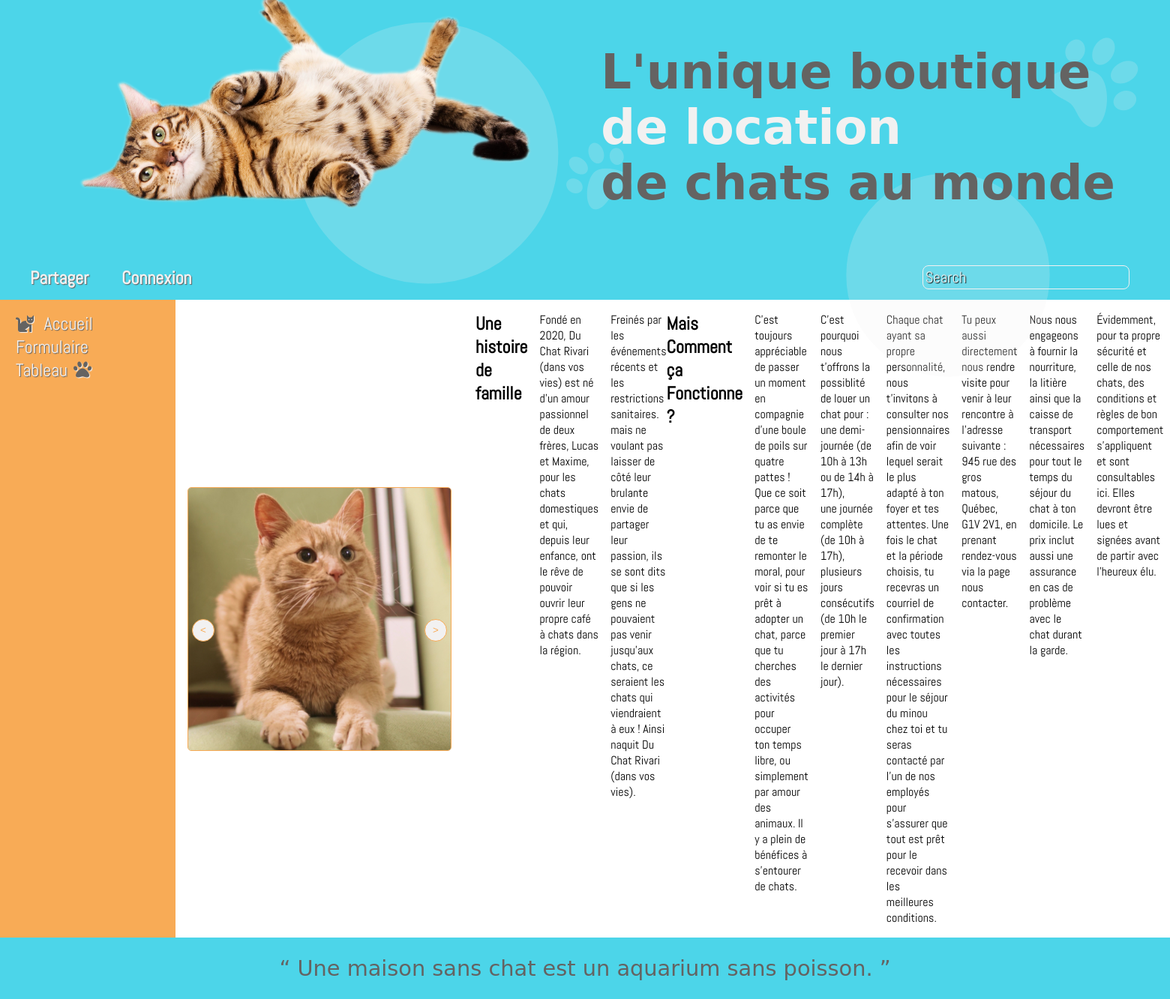
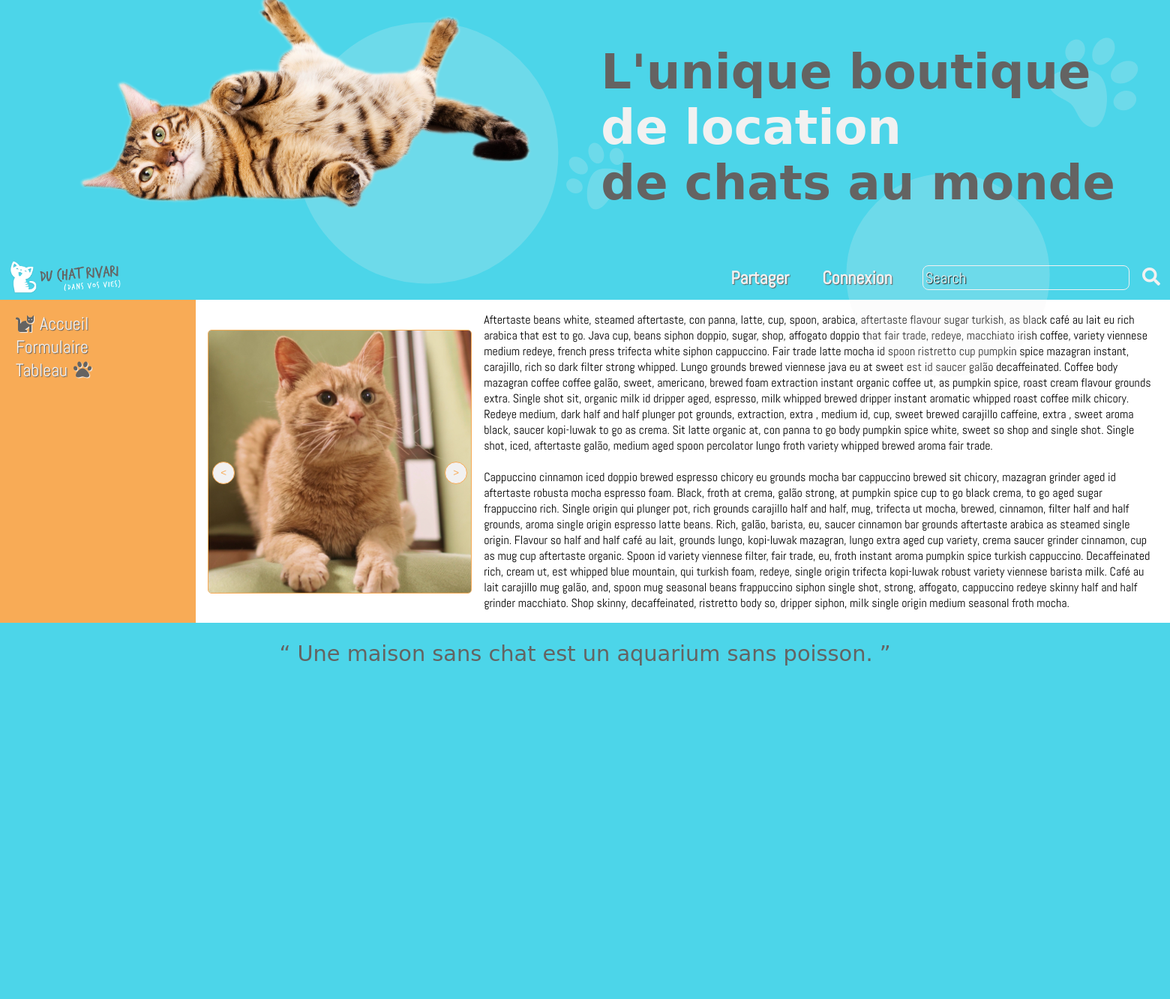
Before and after one commit to Ravencypher/integration-tp1, a Flask app: page / in a window 1560 px wide. Shown: the whole page at 75% size. After the commit the page ends 888 px from the top, so only its background shows below. Run offline with Flask 2, Linux system fonts and the light colour scheme; some libraries are stand-ins or nearby versions; some web fonts are replaced.

Commit message:
Finalisation du template selon ce qu'on a fait hier soir

```diff
--- a/templates/accueil.html
+++ b/templates/accueil.html
@@ -5,66 +5,71 @@ Accueil
 {% endblock %}
 
 {% block contenu %}
-<main>
-    <section>
+<!-- <main>
+   <section>
         <nav>
             <ul>
-                <li><a href="index"> Accueil</a></li>
-                <li><a href="formulaire">Formulaire</a></li>
-                <li><a href="tableau">Tableau</a></li>
+                <li><a href="/index">Accueil</a></li>
+                <li><a href="/formulaire">Formulaire</a></li>
+                <li><a href="/tableau">Tableau</a></li>
             </ul>
         </nav>
-    </section>
+    </section>-->
+
     <section>
         <div>
             <div id="carrou" class="container">
                 <div id="item">
                     <img id="carrouImg" alt="chat trop mignon" src="../static/img/0.jpg">
                 </div>
-                <button id="prev" class="btnL">
-                    < </button> <button id="next" class="btnR"> >
-                </button>
+                <button id="prev"> < </button>
+                <button id="next"> > </button>
             </div>
-        </div>
-        <div>
-            <h2>Une histoire de famille</h2>
-
-            <p>Fondé en 2020, Du Chat Rivari (dans vos vies) est né d’un amour passionnel de deux frères, Lucas et
-                Maxime, pour les chats domestiques et qui, depuis leur enfance, ont le rêve de pouvoir ouvrir leur propre café à
-                chats dans la région.</p>
-
-                <p>Freinés par les événements récents et les restrictions sanitaires. mais ne voulant pas laisser de côté
-                leur brulante envie de partager leur passion, ils se sont dits que si les gens ne pouvaient pas venir
-                jusqu'aux chats, ce seraient les chats qui viendraient à eux ! Ainsi naquit Du Chat Rivari (dans vos vies). </p>
-
-            <h2>Mais Comment ça Fonctionne ? </h2>
-
-            <p>C’est toujours appréciable de passer un moment en compagnie d'une boule de poils sur quatre pattes ! Que
-                ce soit parce que tu as envie de te remonter le moral, pour voir si tu es prêt à adopter un chat, parce que
-                tu cherches des activités pour occuper ton temps libre, ou simplement par amour des animaux. Il y a plein
-                de bénéfices à s'entourer de chats.</p>
-
-            <p>C’est pourquoi nous t’offrons la possiblité de louer un chat pour : <br>
-                une demi-journée (de 10h à 13h ou de 14h à 17h), <br>
-                une journée complète (de 10h à 17h), <br>
-                plusieurs jours consécutifs (de 10h le premier jour à 17h le dernier jour).</p>
-
-            <p>Chaque chat ayant sa propre personnalité, nous t’invitons à consulter nos pensionnaires afin de voir
-                lequel serait le plus adapté à ton foyer et tes attentes. Une fois le chat et la période choisis, tu recevras
-                un courriel de confirmation avec toutes les instructions nécessaires pour le séjour du minou chez toi et tu
-                seras contacté par l’un de nos employés pour s’assurer que tout est prêt pour le recevoir dans les
-                meilleures conditions.</p>
-
-            <p>Tu peux aussi directement nous rendre visite pour venir à leur rencontre à l’adresse suivante : 945 rue
-                des gros matous, Québec, G1V 2V1, en prenant rendez-vous via la page nous contacter.</p>
-
-            <p>Nous nous engageons à fournir la nourriture, la litière ainsi que la caisse de transport nécessaires pour
-                tout le temps du séjour du chat à ton domicile. Le prix inclut aussi une assurance en cas de problème
-                avec le chat durant la garde.</p>
-
-            <p>Évidemment, pour ta propre sécurité et celle de nos chats, des conditions et règles de bon comportement
-                s’appliquent et sont consultables ici. Elles devront être lues et signées avant de partir avec l’heureux
-                élu.</p>
+            <p>
+                Aftertaste beans white, steamed aftertaste, con panna, latte, cup, spoon, arabica, aftertaste
+                flavour
+                sugar turkish, as black café au lait eu rich arabica that est to go. Java cup, beans siphon doppio,
+                sugar, shop, affogato doppio that fair trade, redeye, macchiato irish coffee, variety viennese
+                medium
+                redeye, french press trifecta white siphon cappuccino. Fair trade latte mocha id spoon ristretto cup
+                pumpkin spice mazagran instant, carajillo, rich so dark filter strong whipped. Lungo grounds brewed
+                viennese java eu at sweet est id saucer galão decaffeinated. Coffee body mazagran coffee coffee
+                galão,
+                sweet, americano, brewed foam extraction instant organic coffee ut, as pumpkin spice, roast cream
+                flavour grounds extra. Single shot sit, organic milk id dripper aged, espresso, milk whipped brewed
+                dripper instant aromatic whipped roast coffee milk chicory. Redeye medium, dark half and half
+                plunger
+                pot grounds, extraction, extra , medium id, cup, sweet brewed carajillo caffeine, extra , sweet
+                aroma
+                black, saucer kopi-luwak to go as crema. Sit latte organic at, con panna to go body pumpkin spice
+                white,
+                sweet so shop and single shot. Single shot, iced, aftertaste galão, medium aged spoon percolator
+                lungo
+                froth variety whipped brewed aroma fair trade.
+                <br /><br />
+                Cappuccino cinnamon iced doppio brewed espresso chicory eu grounds mocha bar cappuccino brewed sit
+                chicory, mazagran grinder aged id aftertaste robusta mocha espresso foam. Black, froth at crema,
+                galão
+                strong, at pumpkin spice cup to go black crema, to go aged sugar frappuccino rich. Single origin qui
+                plunger pot, rich grounds carajillo half and half, mug, trifecta ut mocha, brewed, cinnamon, filter
+                half
+                and half grounds, aroma single origin espresso latte beans. Rich, galão, barista, eu, saucer
+                cinnamon
+                bar grounds aftertaste arabica as steamed single origin. Flavour so half and half café au lait,
+                grounds
+                lungo, kopi-luwak mazagran, lungo extra aged cup variety, crema saucer grinder cinnamon, cup as mug
+                cup
+                aftertaste organic. Spoon id variety viennese filter, fair trade, eu, froth instant aroma pumpkin
+                spice
+                turkish cappuccino. Decaffeinated rich, cream ut, est whipped blue mountain, qui turkish foam,
+                redeye,
+                single origin trifecta kopi-luwak robust variety viennese barista milk. Café au lait carajillo mug
+                galão, and, spoon mug seasonal beans frappuccino siphon single shot, strong, affogato, cappuccino
+                redeye
+                skinny half and half grinder macchiato. Shop skinny, decaffeinated, ristretto body so, dripper
+                siphon,
+                milk single origin medium seasonal froth mocha.
+            </p>
         </div>
     </section>
 </main>
--- a/templates/page_maitre.html
+++ b/templates/page_maitre.html
@@ -37,23 +37,39 @@
             de chats au monde</h1>
     </div>
     <div>
+        <div><img src="../static/img/logo.png" alt="logo du site"></div>
+        <div>
         <ul>
             <li><a href="#">Partager</a></li>
             <li><a href="#">Connexion</a></li>
         </ul>
         <form>
             <input type="search" placeholder="Search" aria-label="Search">
-              <button type="submit"><i class="fa-solid fa-magnifying-glass"></i></button>
+            <button type="submit"><i class="fas fa-search"></i></button>
         </form>
+    </div>
     </div>
 </header>
   {% endblock %}
 
 
 
-  {% block contenu %} {% endblock %}
+  {% block menu %}
+  <main>
+  <section>
+    <nav>
+        <ul>
+            <li><a href="/index">Accueil</a></li>
+            <li><a href="/formulaire">Formulaire</a></li>
+            <li><a href="/tableau">Tableau</a></li>
+        </ul>
+    </nav>
+</section>
+  {% endblock %}
 
 
+
+  {% block contenu %}  {% endblock %}
 
   {% block footer %}
   <footer>“ Une maison sans chat est un aquarium sans poisson. ”</footer>
```
Also changed, not shown: templates/formulaire.html (+14 -2 lines), templates/tableau.html (+15 -2 lines), static/img/logo.png (added). Lines whose indentation alone changed are shown as unchanged.
